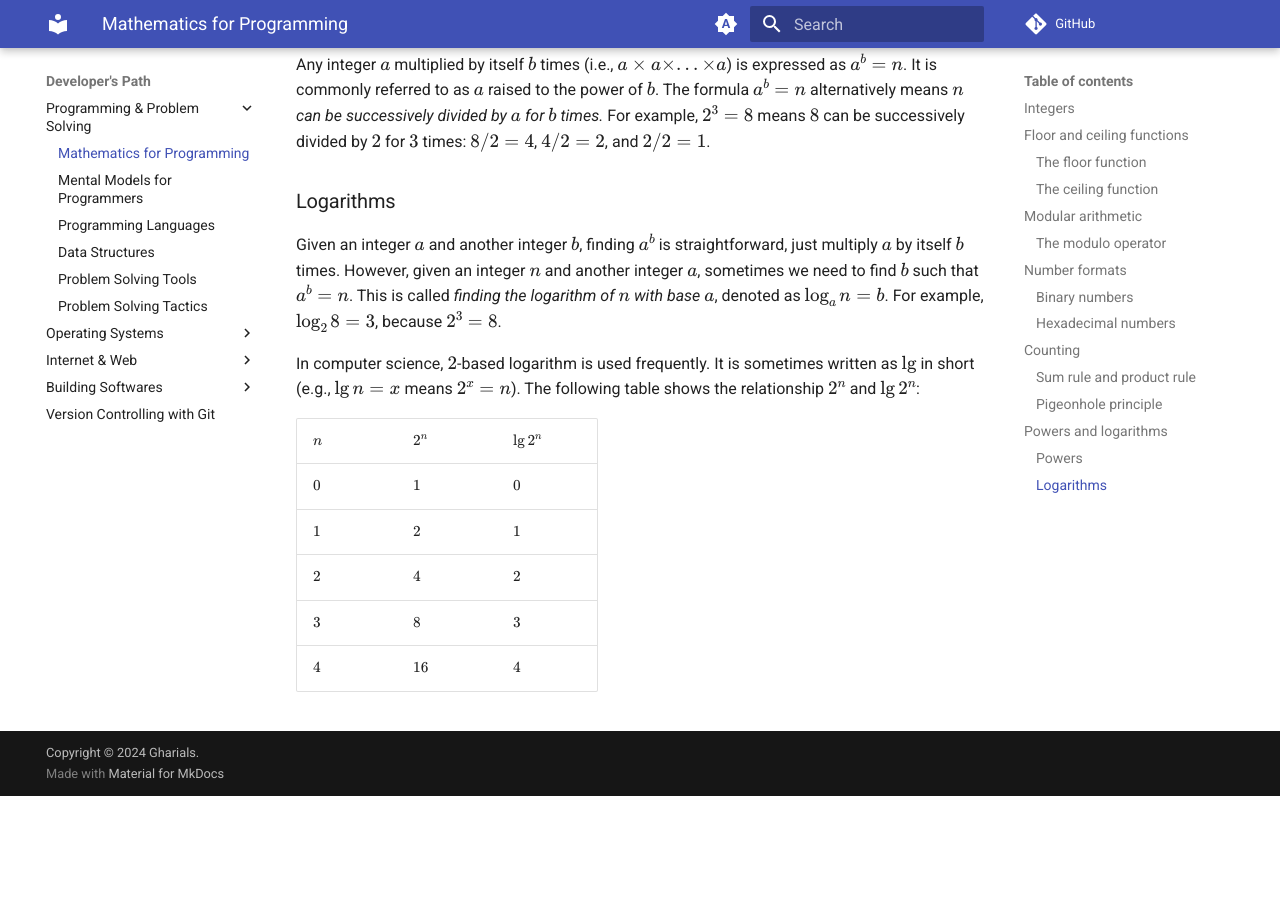
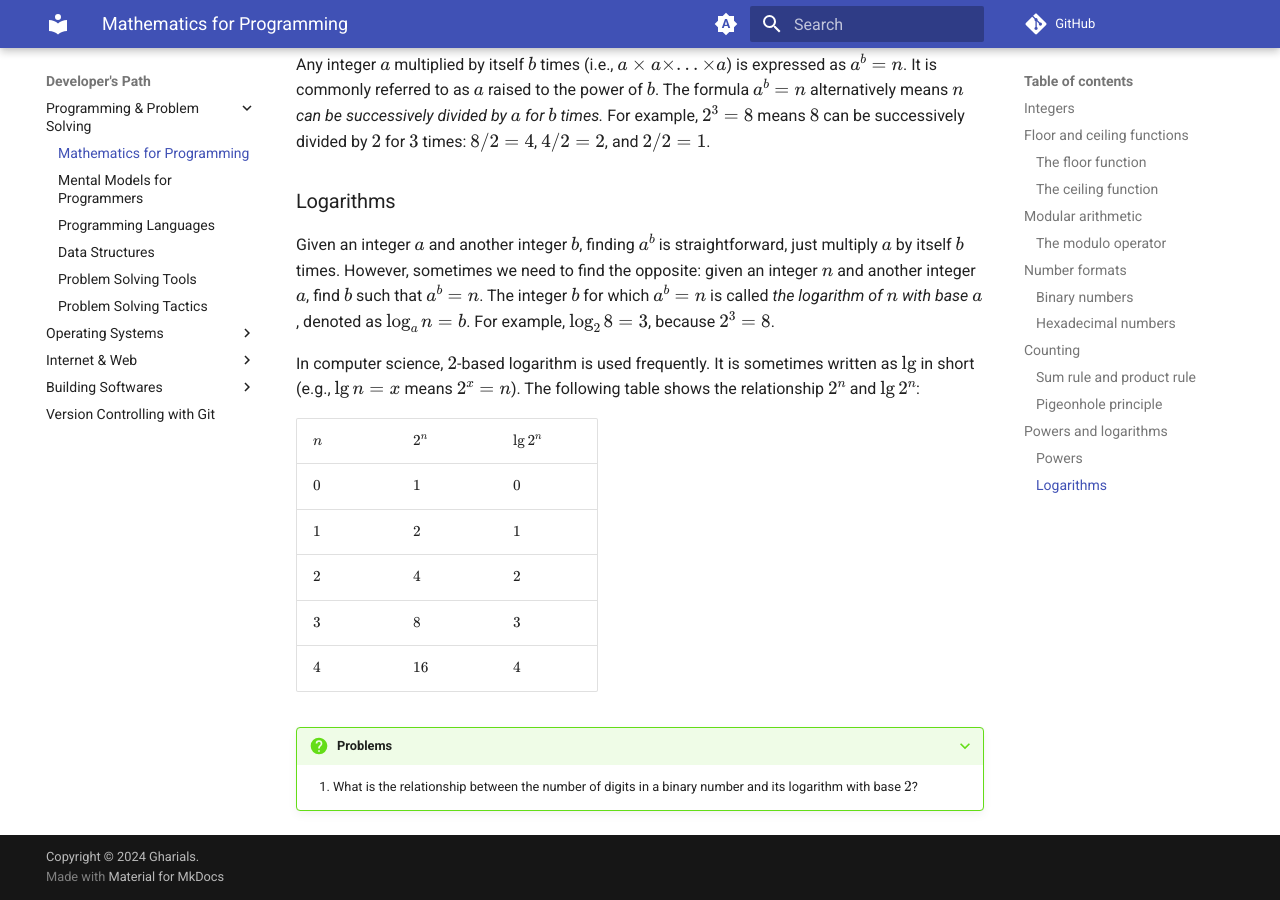
Before and after one commit to gharials/dev-path, an MkDocs documentation site: the page built from docs/programming/math-prog.md, in a window 1280 px wide and 900 px high, scrolled down 5201 px. Built offline with MkDocs 1.6.1 and Material for MkDocs 9.7.7, drawn with Linux system fonts in a browser that asks for light colours; comment, search, counter and statistics services are not loaded; before the commit the page ends 5997 px from its top, so only the background shows below that.

Commit message:
'math-prog': problems and copy edit logarithms section.

```diff
--- a/docs/programming/math-prog.md
+++ b/docs/programming/math-prog.md
@@ -154,7 +154,7 @@ Any integer $a$ multiplied by itself $b$ times (i.e., $a \times a \times ... \ti
 
 ### Logarithms
 
-Given an integer $a$ and another integer $b$, finding $a^b$ is straightforward, just multiply $a$ by itself $b$ times. However, given an integer $n$ and another integer $a$, sometimes we need to find $b$ such that $a^b = n$. This is called _finding the logarithm of $n$ with base $a$_, denoted as $\log_a n = b$. For example, $\log_2 8 = 3$, because $2^3 = 8$.
+Given an integer $a$ and another integer $b$, finding $a^b$ is straightforward, just multiply $a$ by itself $b$ times. However, sometimes we need to find the opposite: given an integer $n$ and another integer $a$, find $b$ such that $a^b = n$. The integer $b$ for which $a^b = n$ is called _the logarithm of $n$ with base $a$_, denoted as $\log_a n = b$. For example, $\log_2 8 = 3$, because $2^3 = 8$.
 
 In computer science, $2$-based logarithm is used frequently. It is sometimes written as $\lg$ in short (e.g., $\lg n = x$ means $2^x = n$). The following table shows the relationship $2^n$ and $\lg 2^n$:
 
@@ -165,3 +165,6 @@ In computer science, $2$-based logarithm is used frequently. It is sometimes wri
 | $2$ | $4$     | $2$       |
 | $3$ | $8$     | $3$       |
 | $4$ | $16$    | $4$       |
+
+???+ question "Problems"
+    1. What is the relationship between the number of digits in a binary number and its logarithm with base $2$?
```
